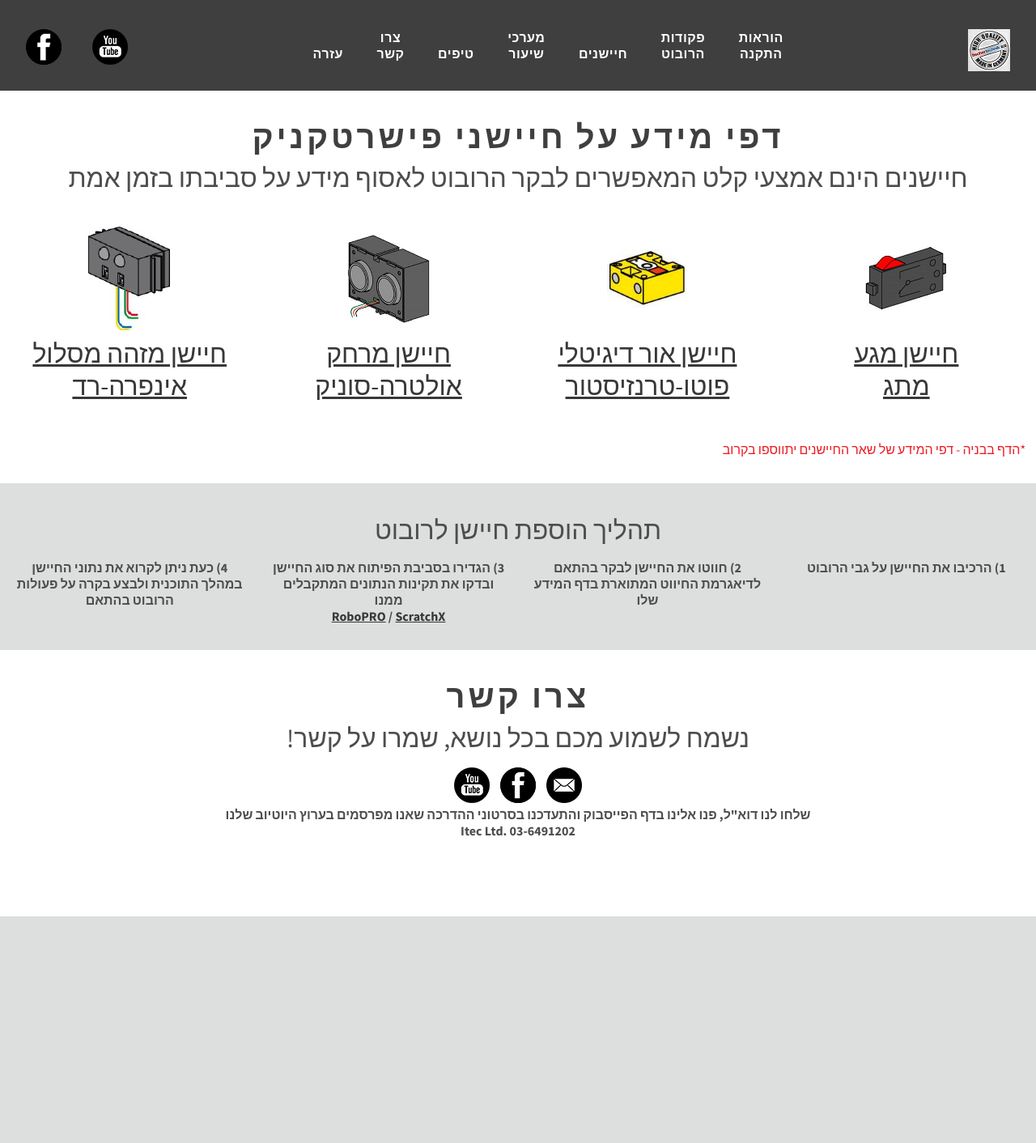
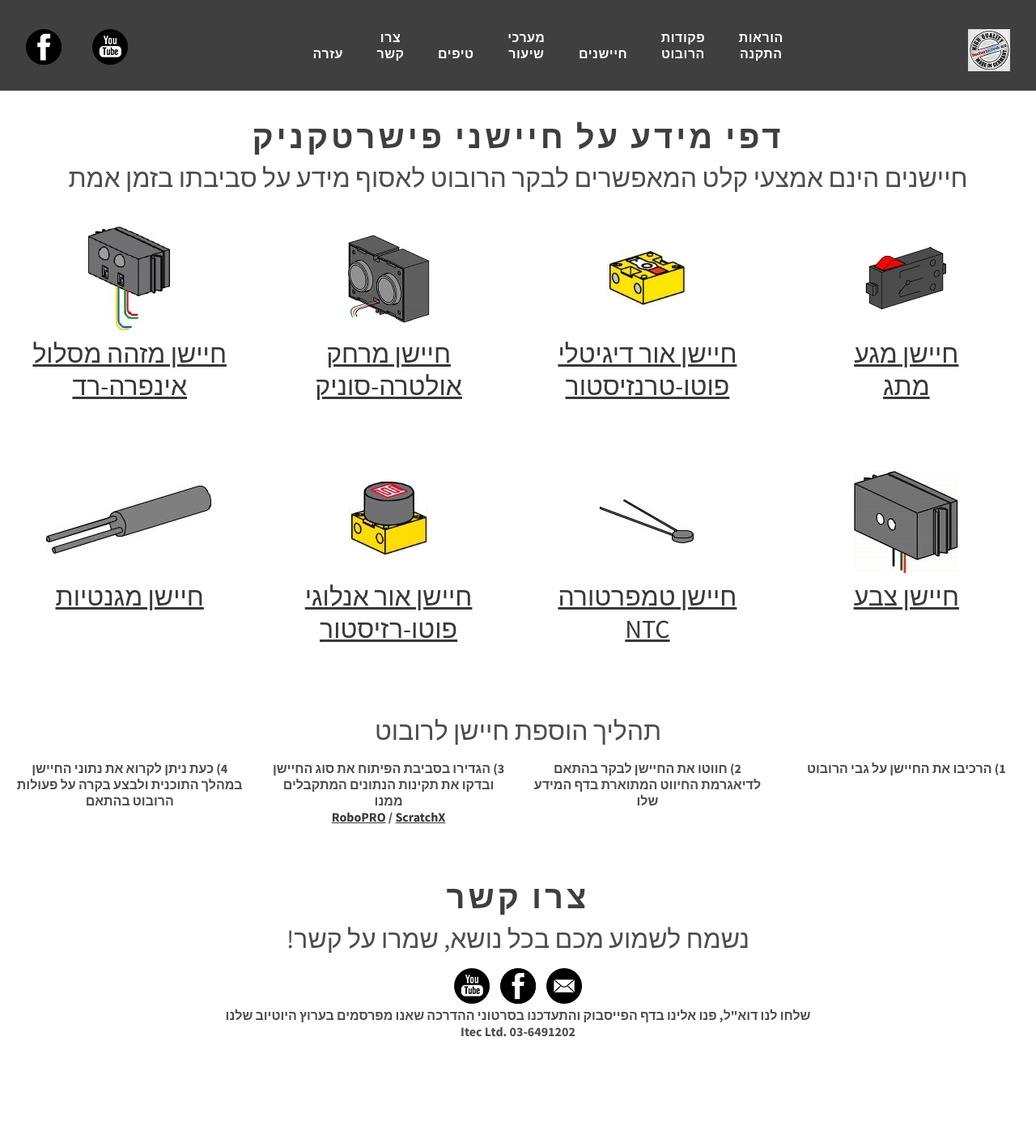
Before and after one commit to adihadas/ftscratch, a Jekyll site: the page sensors.html, which Jekyll copies as it is, in a window 1280 px wide. Shown: the whole page at 81% size. Built offline with Jekyll 4.4.1, drawn with Linux system fonts in a browser that asks for light colours; before the commit the page ends 1132 px from its top, so only the background shows below that.

Commit message:
Sensors Update

```diff
--- a/sensors.html
+++ b/sensors.html
@@ -59,12 +59,25 @@
 		<div class="column4">
 			 <a href="src/switch.pdf" target="_blank" class="image image-centered img"><img src="images/Switch.png"  alt="" />
 			 <span class="byline">חיישן מגע <br>מתג</a></span>
+		</div> <br><br><br><br><br><br><br><br><br><br><br><br><br><br><br>
+		<div class="column1">
+			 <a href="src/Reed_Switch.pdf" target="_blank" class="image image-centered img"><img src="images/Reed_Switch.png"  alt="" />
+			 <span class="byline">חיישן מגנטיות <br></a></span>
+		</div>
+		<div class="column2">
+			 <a href="src/Photo_resistor.pdf" target="_blank" class="image image-centered img"><img src="images/Photo_resistor.png"  alt="" />
+			 <span class="byline">חיישן אור אנלוגי <br>פוטו-רזיסטור</a></span>
+		</div>
+		<div class="column3">
+			 <a href="src/NTC.pdf" target="_blank" class="image image-centered img"><img src="images/NTC.png"  alt="" />
+			 <span class="byline">חיישן טמפרטורה <br>NTC</a></span>
+		</div>
+		<div class="column4">
+			 <a href="src/Color.pdf" target="_blank" class="image image-centered img"><img src="images/Color.png"  alt="" />
+			 <span class="byline">חיישן צבע <br></a></span>
 		</div>
 	</div>
-	<span class="byline" style="color:rgb(237, 28, 36)">*הדף בבניה - דפי המידע של שאר החיישנים יתווספו בקרוב</span></br>
 </div>
-</div>
-
 <div id="portfolio-wrapper">
 	<div id="portfolio" class="container">
 		<div class="major">
```
Also changed, not shown: test.html (deleted, +0 -118 lines), images/Color.png (added), images/NTC.png (added), images/Photo_resistor.png (added), images/Reed_Switch.png (added), 2 other files.
